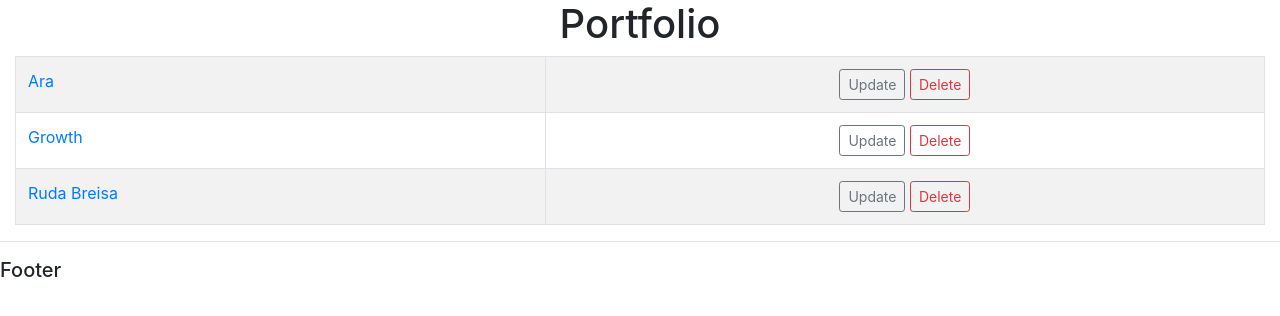
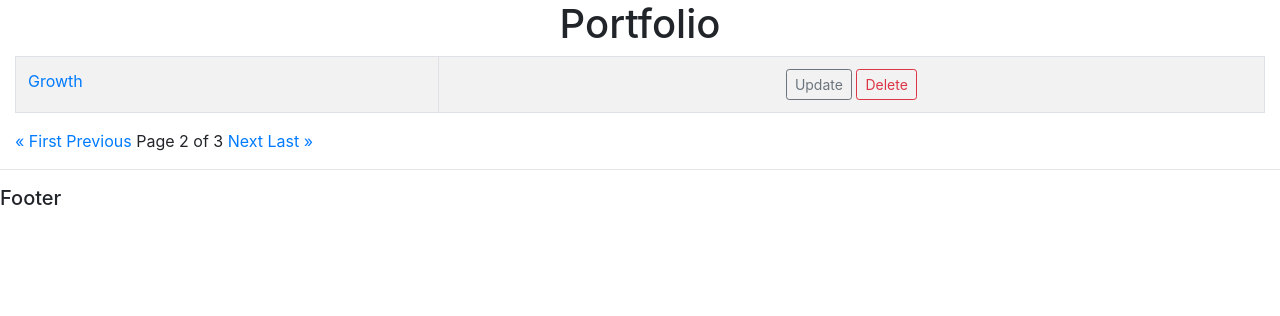
Before and after one commit to goalb/GPW_Tracker, a Django app: page /list_portfolio?page=2 in a window 1280 px wide. Shown: the part 56-372 px from the top of the page. Run offline with Django 4.2, Linux system fonts and the light colour scheme; data comes from the database, SQL or seed files in the repository.

Commit message:
Add files via upload

```diff
--- a/GPW_Tracker/GPW_Tracker/base/templates/base/company.html
+++ b/GPW_Tracker/GPW_Tracker/base/templates/base/company.html
@@ -8,6 +8,8 @@
             <a href="{% url 'show-company' company.id %}">{{ company }}</a> - {{ company.name }} <br>
         {% endfor %}
     </center>
+    <br>
+
 
 
 {% endblock content %}
--- a/GPW_Tracker/GPW_Tracker/base/templates/base/portfolio.html
+++ b/GPW_Tracker/GPW_Tracker/base/templates/base/portfolio.html
@@ -4,7 +4,7 @@
     <center>
     <h1>Portfolio</h1>
 <table class="table table-striped table-hover table-bordered">
-        {% for portfolio in show_portfolio %}
+        {% for portfolio in portfolios %}
     <tr>
         <td>
             <a href="{% url 'show-portfolio' portfolio.id %}">{{ portfolio }}</a> <br>
@@ -18,5 +18,25 @@
         {% endfor %}
 </table>
     </center>
+<!--
+{{ portfolios }}<br>
+Has Previous: {{ portfolios.has_previous }}<br>
+Has Next: {{ portfolios.has_next }}<br>
+Current Page: {{ portfolios.number }}<br>
+Number of Pages: {{ portfolios.paginator.num_pages }}<br><br>
+-->
+{% if portfolios.has_previous %}
+    <a href="?page=1">&laquo First</a>
+    <a href="?page={{ portfolios.previous_page_number }}">Previous</a>
+
+{% endif %}
+
+Page {{ portfolios.number }} of {{ portfolios.paginator.num_pages }}
+
+{% if portfolios.has_next %}
+    <a href="?page={{ portfolios.next_page_number}}">Next</a>
+    <a href="?page={{ portfolios.paginator.num_pages}}">Last &raquo</a>
+{% endif %}
+
 
 {% endblock content %}
--- a/GPW_Tracker/GPW_Tracker/base/views.py
+++ b/GPW_Tracker/GPW_Tracker/base/views.py
@@ -4,10 +4,12 @@ from .forms import PortfolioForm
 from .models import Portfolio, Company
 import csv
 
+from django.core.paginator import Paginator
 
 # from django.contrib.auth import authenticate, login, logout
 
 # Create your views here.
+
 
 def loginpage(request):
     return render(request, 'login_register.html')
@@ -57,7 +59,13 @@ def add_portfolio(request):
 
 def list_portfolio(request):
     list_portfolio = Portfolio.objects.all().order_by('name')
-    return render(request, 'base/portfolio.html', {'show_portfolio': list_portfolio})
+
+    # Pagination
+    p = Paginator(list_portfolio, 1)
+    page = request.GET.get('page')
+    portfolios = p.get_page(page)
+
+    return render(request, 'base/portfolio.html', {'show_portfolio': list_portfolio, 'portfolios': portfolios})
 
 
 def show_portfolio(request, portfolio_id):
```
